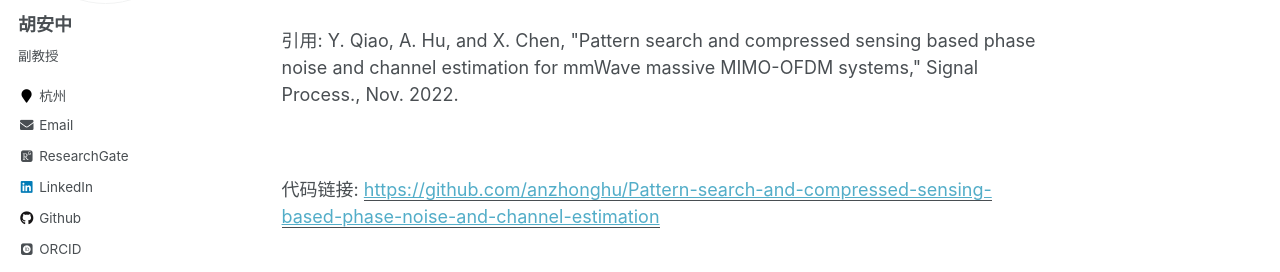
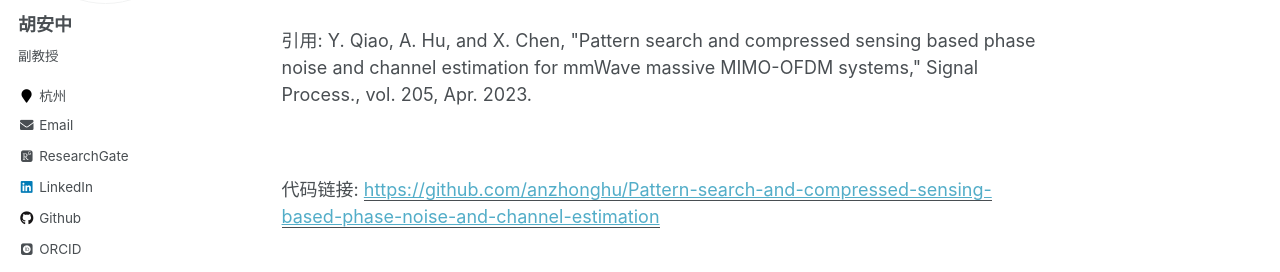
Before and after one commit to anzhonghu/ch, a Jekyll site: the page built from _publications/2022-11-1-paper-title-number-24.md, in a window 1280 px wide and 1102 px high. Shown: the part 289-561 px from the top of the window. Built offline with Jekyll 4.4.1, drawn with Linux system fonts in a browser that asks for light colours; some web fonts are replaced.

Commit message:
Update 2022-11-1-paper-title-number-24.md

```diff
--- a/_publications/2022-11-1-paper-title-number-24.md
+++ b/_publications/2022-11-1-paper-title-number-24.md
@@ -8,6 +8,6 @@ date: 2022-03-21
 venue: 'Frequenz'
 paperurl: 'https://github.com/anzhonghu/Pattern-search-and-compressed-sensing-based-phase-noise-and-channel-estimation'
 citation: 'Y. Qiao, A. Hu, and X. Chen, "Pattern search and compressed sensing based phase noise and
-channel estimation for mmWave massive MIMO-OFDM systems," Signal Process., Nov. 2022.'
+channel estimation for mmWave massive MIMO-OFDM systems," Signal Process., vol. 205, Apr. 2023.'
 ---
 本文中，我们研究了毫米波模数混合处理大规模MIMO系统的相位噪声和信道估计。根据角度域信道稀疏性，我们采用OMP算法估计信道；根据相位噪声的频域特性减少估计量，并采用模式搜索估计。我们还提出一种时变信道训练方式
```
